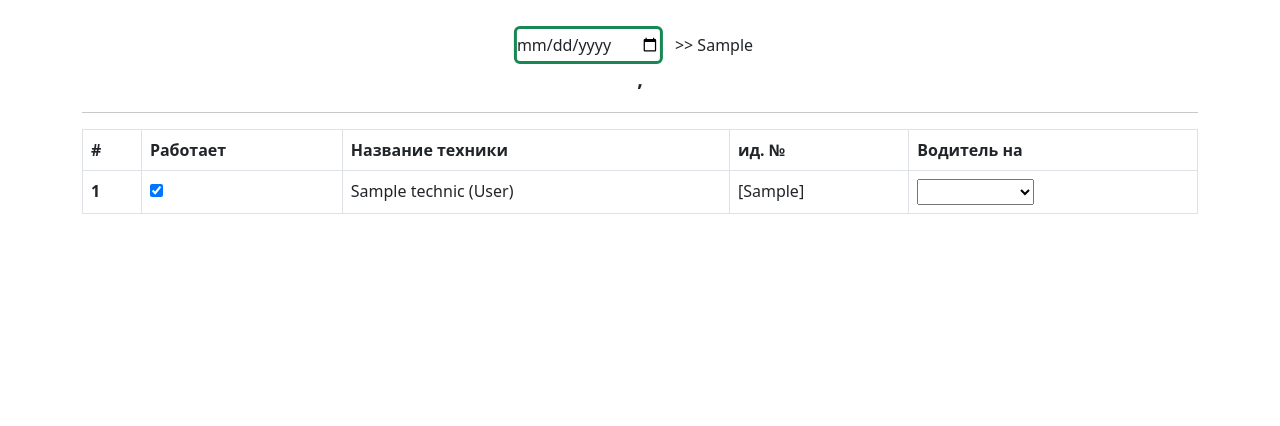
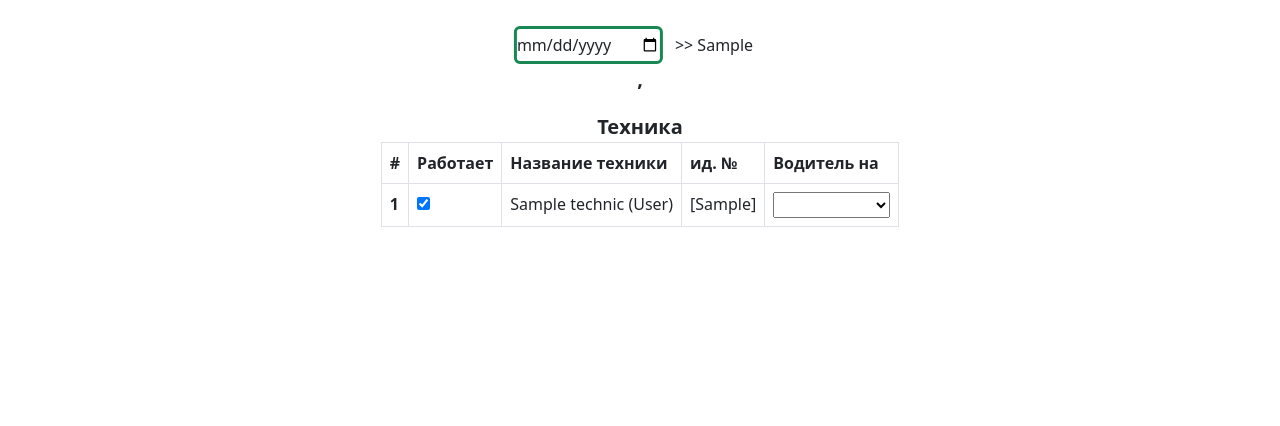
Before and after one commit to alexandrPushylo/TechManager, a Django app: template templates/technic_driver.html in a window 1280 px wide. Shown: the part 54-480 px from the top of the page. Run offline with Django 3.2, Linux system fonts and the light colour scheme; the template is opened without the code that fills it: most values are stand-ins (such as "Sample title", 1, 10 or a date in 2020); some libraries are stand-ins or nearby versions.

Commit message:
Update technic_driver.html

```diff
--- a/templates/technic_driver.html
+++ b/templates/technic_driver.html
@@ -20,9 +20,10 @@
 
 <div class="container-sm m-3 mt-5 mx-auto "  >
 
-      <div><hr>
+      <div>
+          <p class="card-text m-0 text-center"> <b class="fs-5">Техника</b> </p>
     <form method="post" id="technic_driver_form" enctype="multipart/form-data">{% csrf_token %}
-           <table class="table table-bordered table-hover">
+           <table class="table table-bordered table-hover mx-auto w-auto">
   <thead>
     <tr>
       <th scope="col">#</th>
```
